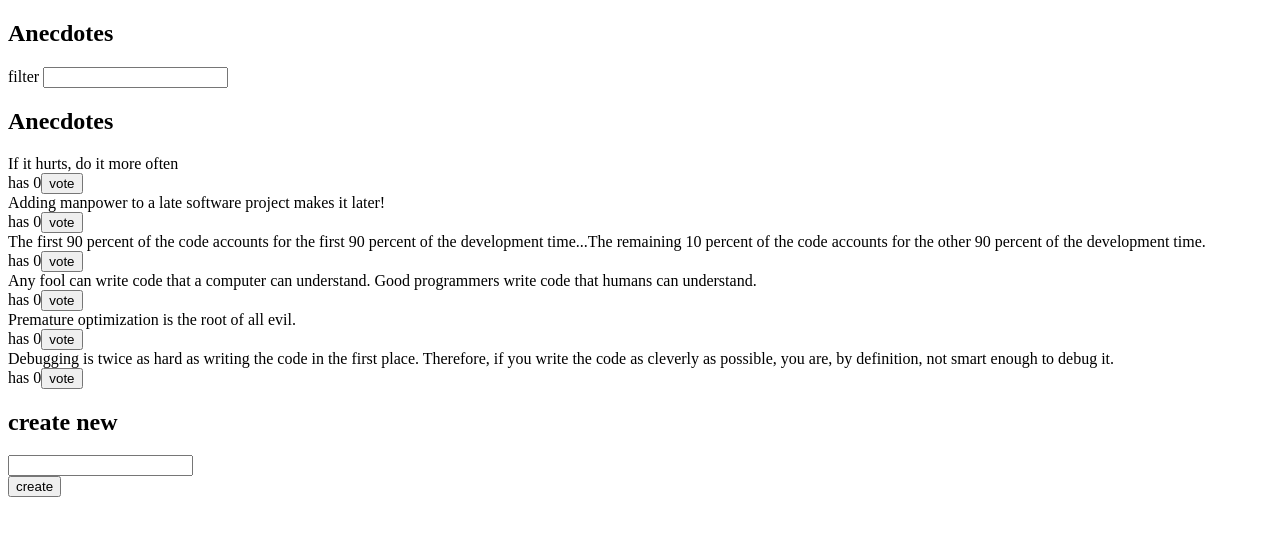
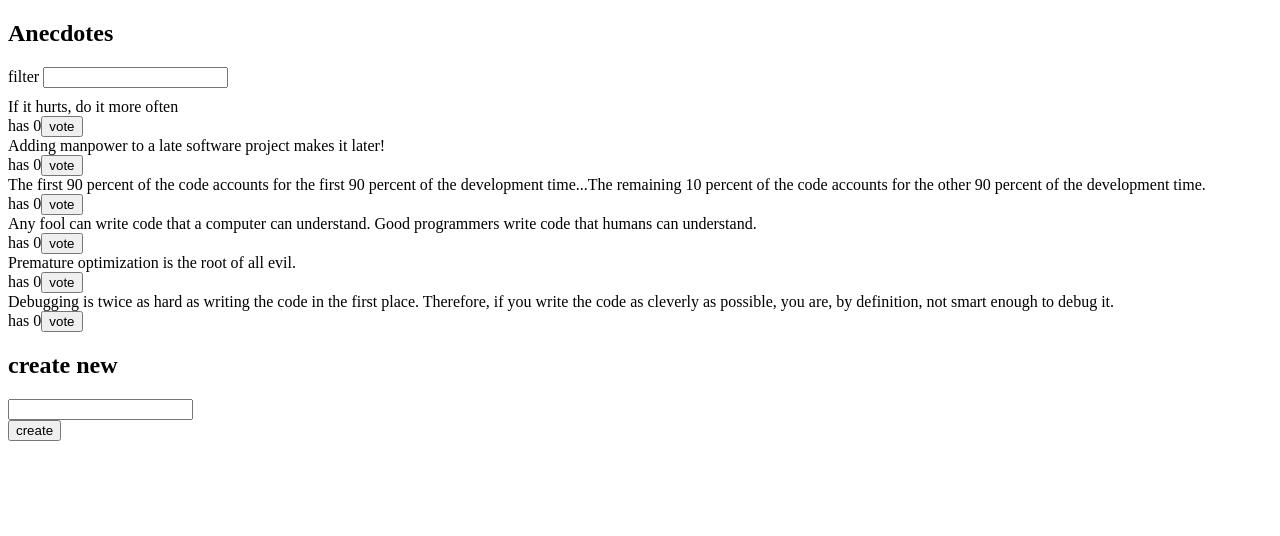
Before and after one commit to gricius/redux-anecdotes, a React (Create React App) app: page / in a window 1280 px wide. Shown: the top 536 px of the page. Built offline with nearby package versions, Linux system fonts and the light colour scheme.

Commit message:
remove h2

```diff
--- a/src/components/AnecdoteList.jsx
+++ b/src/components/AnecdoteList.jsx
@@ -18,7 +18,6 @@ const AnecdoteList = () => {
 
   return (
     <div>
-      <h2>Anecdotes</h2>
       {anecdotes.map(anecdote =>
         <div key={anecdote.id}>
           <div>
```
